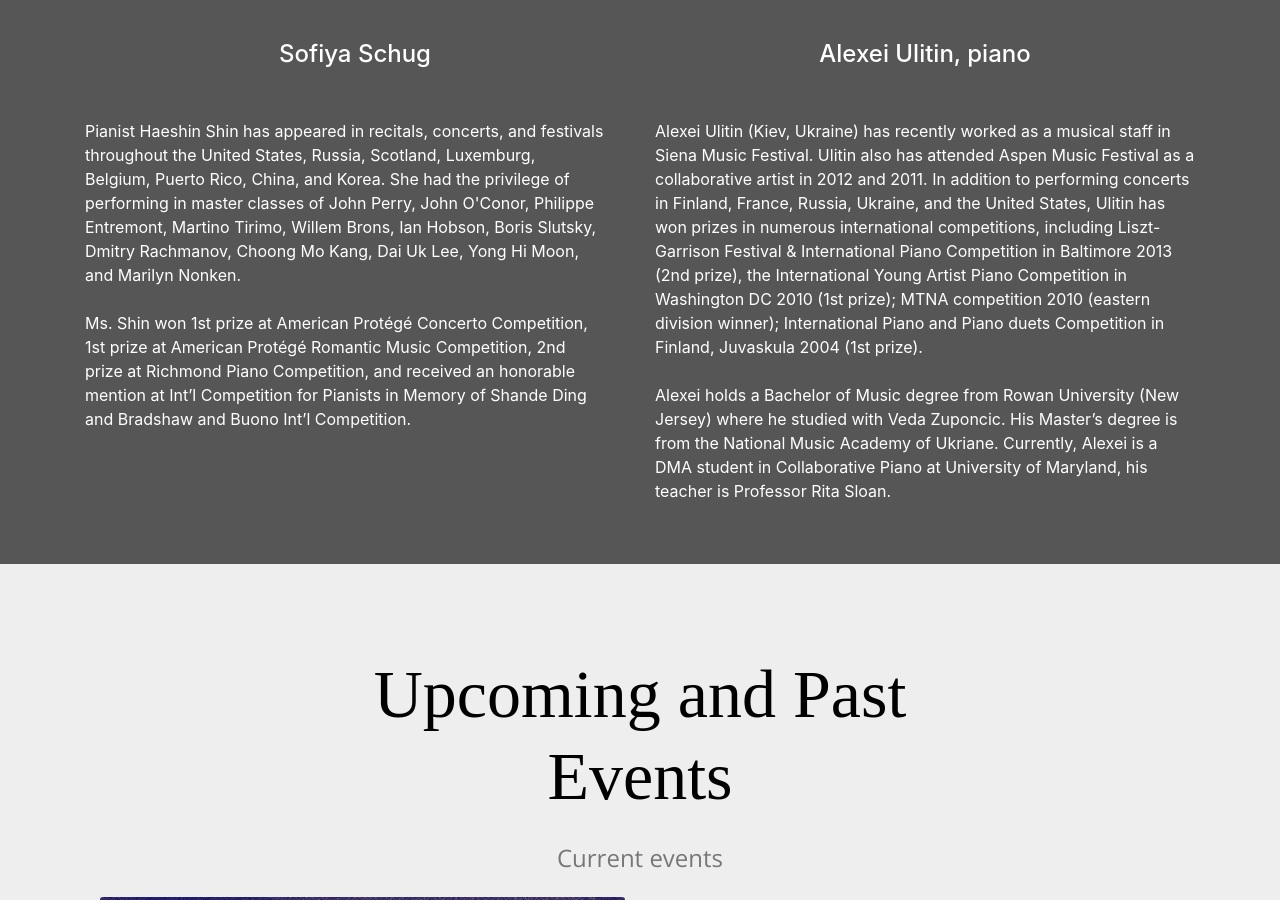
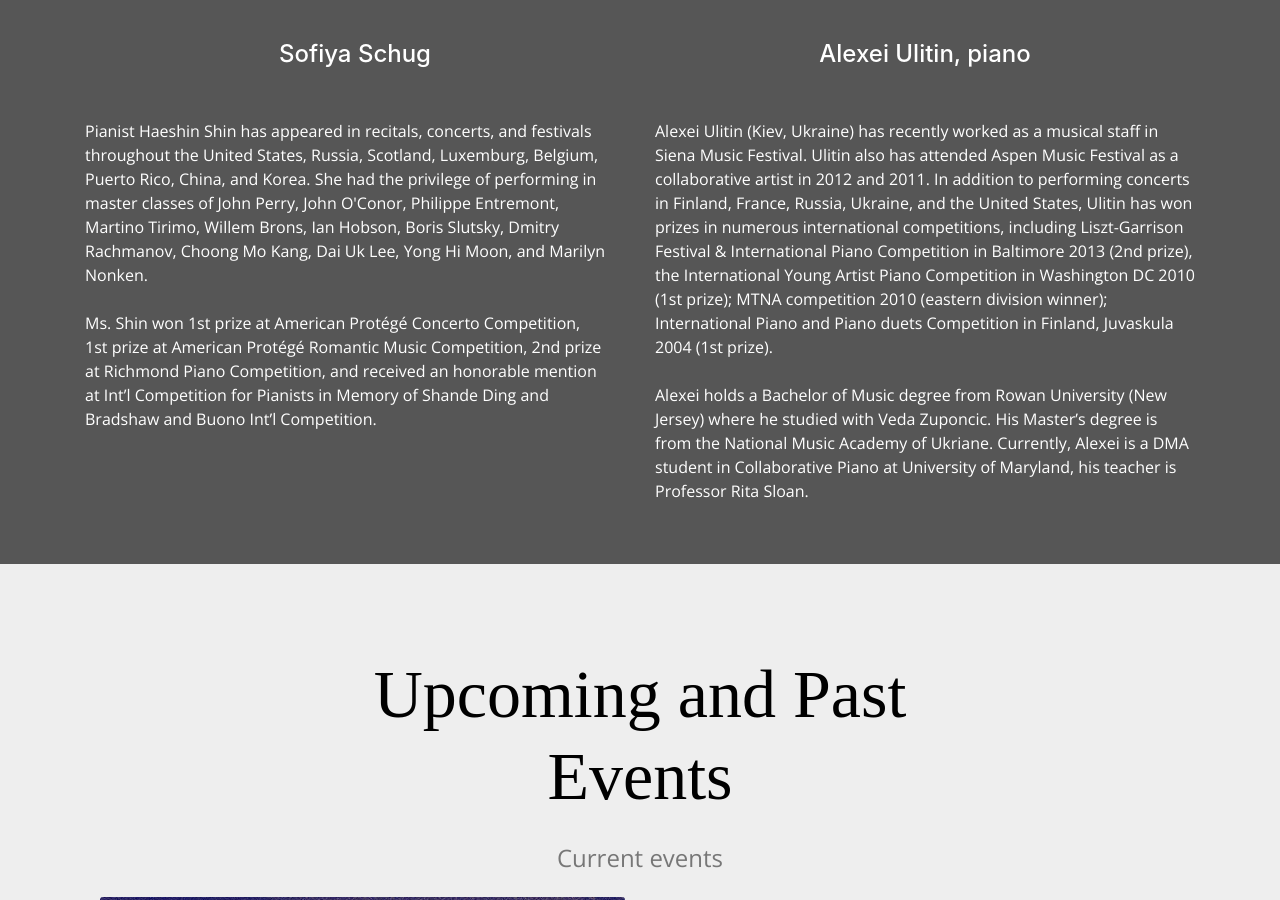
Before and after one commit to akenoq/akenoq.github.io, a plain HTML site: page index.html in a window 1280 px wide. Shown: the part 2823-3723 px from the top of the page. Drawn offline with nearby package versions, Linux system fonts and the light colour scheme; files whose address does not match are found by name; a web font is replaced by a local one.

Commit message:
Update style.css

```diff
--- a/src/style.css
+++ b/src/style.css
@@ -1,3 +1,7 @@
+p {
+    font-family: 'Open Sans', sans-serif !important;
+}
+
 .paddingTop {
     padding-top: 90px;
 }
```
